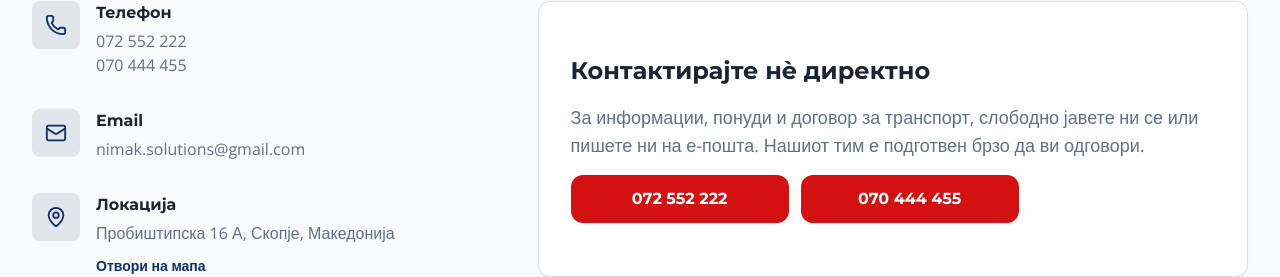
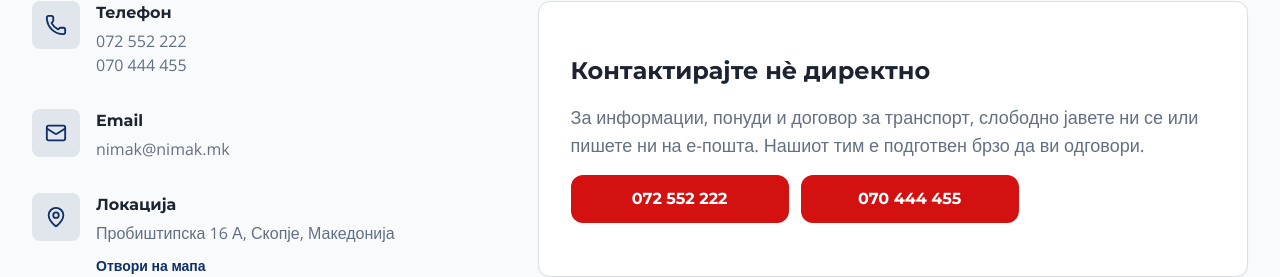
Before and after one commit to ivi113094-debug/nimak-logistics-portal, a React (Vite) app: page / in a window 1280 px wide. Shown: the part 3536-3813 px from the top of the page. Built offline with nearby package versions, Linux system fonts and the light colour scheme; no server answers; the database is empty; the HTML template or start-up script is replaced by a standard one.

Commit message:
Update contact email address

```diff
--- a/src/content/siteContent.ts
+++ b/src/content/siteContent.ts
@@ -143,7 +143,7 @@ export const defaultSiteContent: LocalizedSiteContent = {
       description: "Имате прашања? Ние сме тука за вас. Пишете ни или јавете се.",
       phone1: "072 552 222",
       phone2: "070 444 455",
-      email: "nimak.solutions@gmail.com",
+      email: "nimak@nimak.mk",
       address: "Пробиштипска 16 А, Скопје, Македонија",
       mapUrl: "https://maps.app.goo.gl/VtqSujv5fomoCEVm9",
       formTitle: "Испратете порака",
@@ -220,7 +220,7 @@ export const defaultSiteContent: LocalizedSiteContent = {
       description: "Have questions? We are here for you. Send us a message or give us a call.",
       phone1: "072 552 222",
       phone2: "070 444 455",
-      email: "nimak.solutions@gmail.com",
+      email: "nimak@nimak.mk",
       address: "Probishtipska 16 A, Skopje, Macedonia",
       mapUrl: "https://maps.app.goo.gl/VtqSujv5fomoCEVm9",
       formTitle: "Send a message",
```
